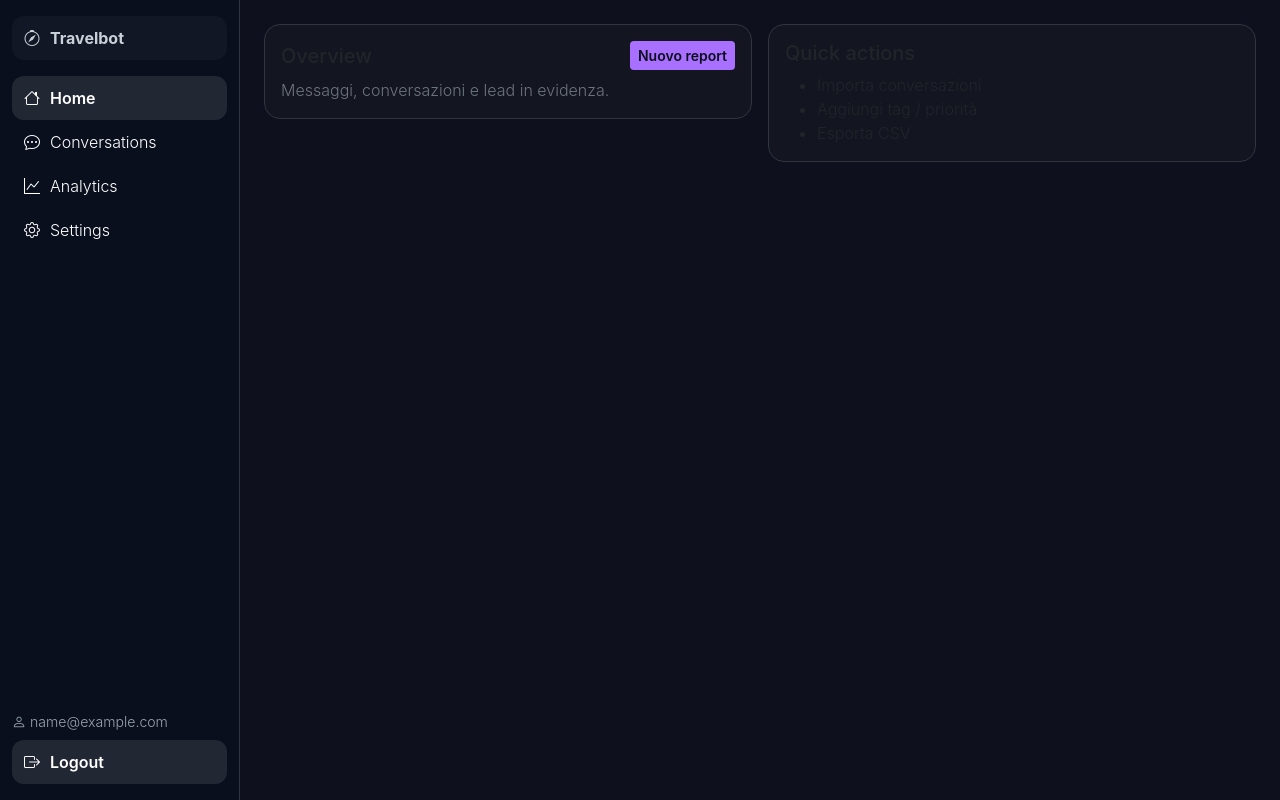
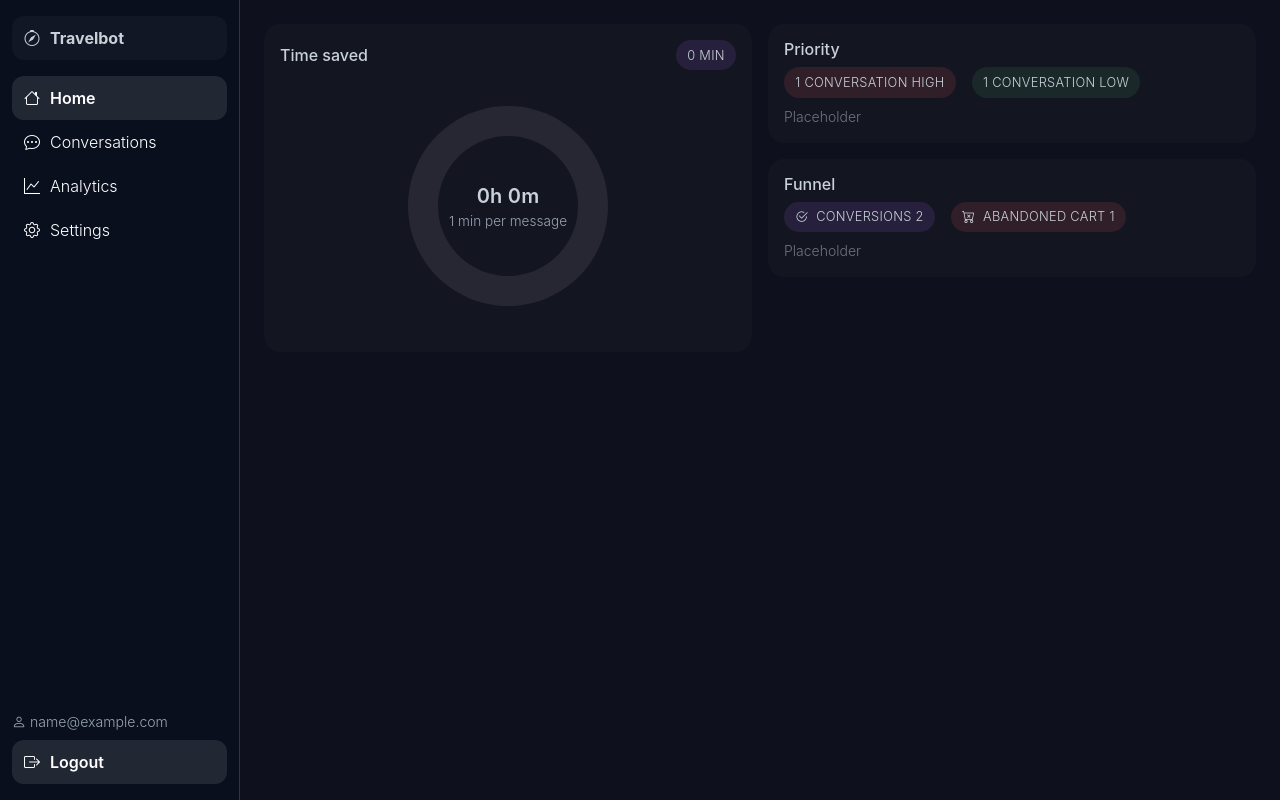
Before and after one commit to riaelav/Travelbot, a React (Vite) app in the folder frontend/: page / in a window 1280 px wide. Built offline with nearby package versions, Linux system fonts and the light colour scheme; no server answers; sample sign-in values are in the browser's storage.

Commit message:
Added cards in home.

```diff
--- a/frontend/package.json
+++ b/frontend/package.json
@@ -17,7 +17,8 @@
     "react-bootstrap": "^2.10.10",
     "react-dom": "^19.1.1",
     "react-redux": "^9.2.0",
-    "react-router-dom": "^7.9.1"
+    "react-router-dom": "^7.9.1",
+    "recharts": "^3.2.1"
   },
   "devDependencies": {
     "@eslint/js": "^9.33.0",
--- a/frontend/src/App.css
+++ b/frontend/src/App.css
@@ -361,3 +361,83 @@ body,
 .sidebar .sidebar-btn:hover {
   background-color: rgba(255, 255, 255, 0.08);
 }
+
+/* Card grafico */
+.card.chart-card {
+  background: rgba(255, 255, 255, 0.02);
+  border: 1px solid var(--border-color);
+  border-radius: 16px;
+  color: var(--text-primary);
+}
+
+/* Header compatto con badge */
+.chart-card .chart-header {
+  display: flex;
+  align-items: center;
+  justify-content: space-between;
+  margin-bottom: 0.35rem;
+}
+
+/* Area grafico fissa e responsive */
+.chart-card .chart-body {
+  min-height: 260px;
+  display: flex;
+  align-items: center;
+  justify-content: center;
+}
+
+/* Etichetta centrale del donut */
+.donut-center {
+  position: absolute;
+  top: 50%;
+  left: 50%;
+  transform: translate(-50%, -50%);
+  text-align: center;
+}
+.donut-center .value {
+  font-size: 1.25rem;
+  font-weight: 600;
+  letter-spacing: 0.2px;
+}
+.donut-center .hint {
+  color: #9aa4b2;
+  font-size: 0.85rem;
+}
+
+/* Card KPI */
+.card.kpi-card {
+  background: rgba(255, 255, 255, 0.02);
+  border: 1px solid var(--border-color);
+  border-radius: 16px;
+  color: var(--text-primary);
+}
+
+/* Badge priorità */
+.badge-pri {
+  padding: 0.35rem 0.7rem;
+  border-radius: 999px;
+  border: 1px solid var(--btn-border);
+  font-size: 0.8rem;
+  text-transform: uppercase;
+  letter-spacing: 0.3px;
+}
+.badge-pri.low {
+  background: rgba(100, 200, 120, 0.1);
+  border-color: rgba(100, 200, 120, 0.3);
+}
+.badge-pri.high {
+  background: rgba(255, 99, 99, 0.12);
+  border-color: rgba(255, 99, 99, 0.35);
+}
+.badge-pri.mid {
+  background: rgba(169, 112, 255, 0.12);
+  border-color: var(--btn-border);
+}
+
+.recharts-default-tooltip {
+  background: rgba(0, 0, 0, 0.6) !important;
+  border: 1px solid var(--border-color) !important;
+  color: var(--text-primary) !important;
+  border-radius: 8px;
+  padding: 0.35rem 0.5rem !important;
+}
--- a/frontend/src/components/Home.jsx
+++ b/frontend/src/components/Home.jsx
@@ -1,24 +1,83 @@
+import { useEffect } from "react";
+import { useDispatch, useSelector } from "react-redux";
+import { loadConversations } from "../redux/conversationsSlice";
+import { PieChart, Pie, Cell, ResponsiveContainer } from "recharts";
+
 export default function Home() {
+  const dispatch = useDispatch();
+  const { items, status } = useSelector((s) => s.conversations);
+
+  useEffect(() => {
+    if (status === "idle") dispatch(loadConversations());
+  }, [status, dispatch]);
+
+  // 1 min risparmiato per messaggio
+  const savedMinutes = items.reduce((sum, c) => sum + (c.messagesCount ?? c.messageCount ?? 0), 0);
+  const goalMinutes = Math.max(480, Math.ceil(savedMinutes / 60) * 60);
+  const data = [
+    { name: "Saved", value: Math.min(savedMinutes, goalMinutes) },
+    { name: "Remaining", value: Math.max(goalMinutes - savedMinutes, 0) },
+  ];
+  const savedHours = Math.floor(savedMinutes / 60);
+  const savedRemMin = savedMinutes % 60;
+
   return (
-    <div className="container-fluid g-0">
-      <div className="row g-3">
+    <div className="container-fluid p-0">
+      <div className="row row-stretch g-3">
+        {/* Donut */}
         <div className="col-12 col-lg-6">
-          <div className="card revolut p-3">
-            <div className="d-flex justify-content-between align-items-center">
-              <h2 className="h5 m-0">Overview</h2>
-              <button className="btn btn-accent btn-sm">Nuovo report</button>
+          <div className="card chart-card p-3">
+            <div className="chart-header">
+              <h2 className="h6 m-0">Time saved</h2>
+              <span className="badge-pri mid">{savedMinutes} min</span>
             </div>
-            <p className="text-secondary mt-2 mb-0">Messaggi, conversazioni e lead in evidenza.</p>
+            <div className="chart-body">
+              <div style={{ width: "100%", height: 260, position: "relative" }}>
+                <ResponsiveContainer>
+                  <PieChart>
+                    <Pie data={data} dataKey="value" innerRadius={70} outerRadius={100} stroke="none" startAngle={90} endAngle={-270}>
+                      <Cell fill="var(--violet)" />
+                      <Cell fill="rgba(255,255,255,0.08)" />
+                    </Pie>
+                  </PieChart>
+                </ResponsiveContainer>
+                <div className="donut-center">
+                  <div className="value">
+                    {savedHours}h {savedRemMin}m
+                  </div>
+                  <div className="hint">1 min per message</div>
+                </div>
+              </div>
+            </div>
           </div>
         </div>
+
+        {/* Priority + Funnel */}
         <div className="col-12 col-lg-6">
-          <div className="card revolut p-3">
-            <h2 className="h5 m-0">Quick actions</h2>
-            <ul className="m-0 mt-2">
-              <li>Importa conversazioni</li>
-              <li>Aggiungi tag / priorità</li>
-              <li>Esporta CSV</li>
-            </ul>
+          <div className="card kpi-card p-3">
+            <div className="d-flex align-items-center mb-2">
+              <h2 className="h6 m-0">Priority</h2>
+            </div>
+            <div className="d-flex gap-3">
+              <span className="badge-pri high">1 conversation high</span>
+              <span className="badge-pri low">1 conversation low</span>
+            </div>
+            <div className="text-secondary small mt-2">Placeholder</div>
+          </div>
+
+          <div className="card kpi-card p-3 mt-3">
+            <div className="d-flex align-items-center mb-2">
+              <h2 className="h6 m-0">Funnel</h2>
+            </div>
+            <div className="d-flex gap-3">
+              <span className="badge-pri mid">
+                <i className="bi bi-check2-circle me-1" /> Conversions 2
+              </span>
+              <span className="badge-pri high">
+                <i className="bi bi-cart-x me-1" /> Abandoned cart 1
+              </span>
+            </div>
+            <div className="text-secondary small mt-2">Placeholder</div>
           </div>
         </div>
       </div>
```
Also changed, not shown: 1 other file (tests, documents, lock files or other folders).
